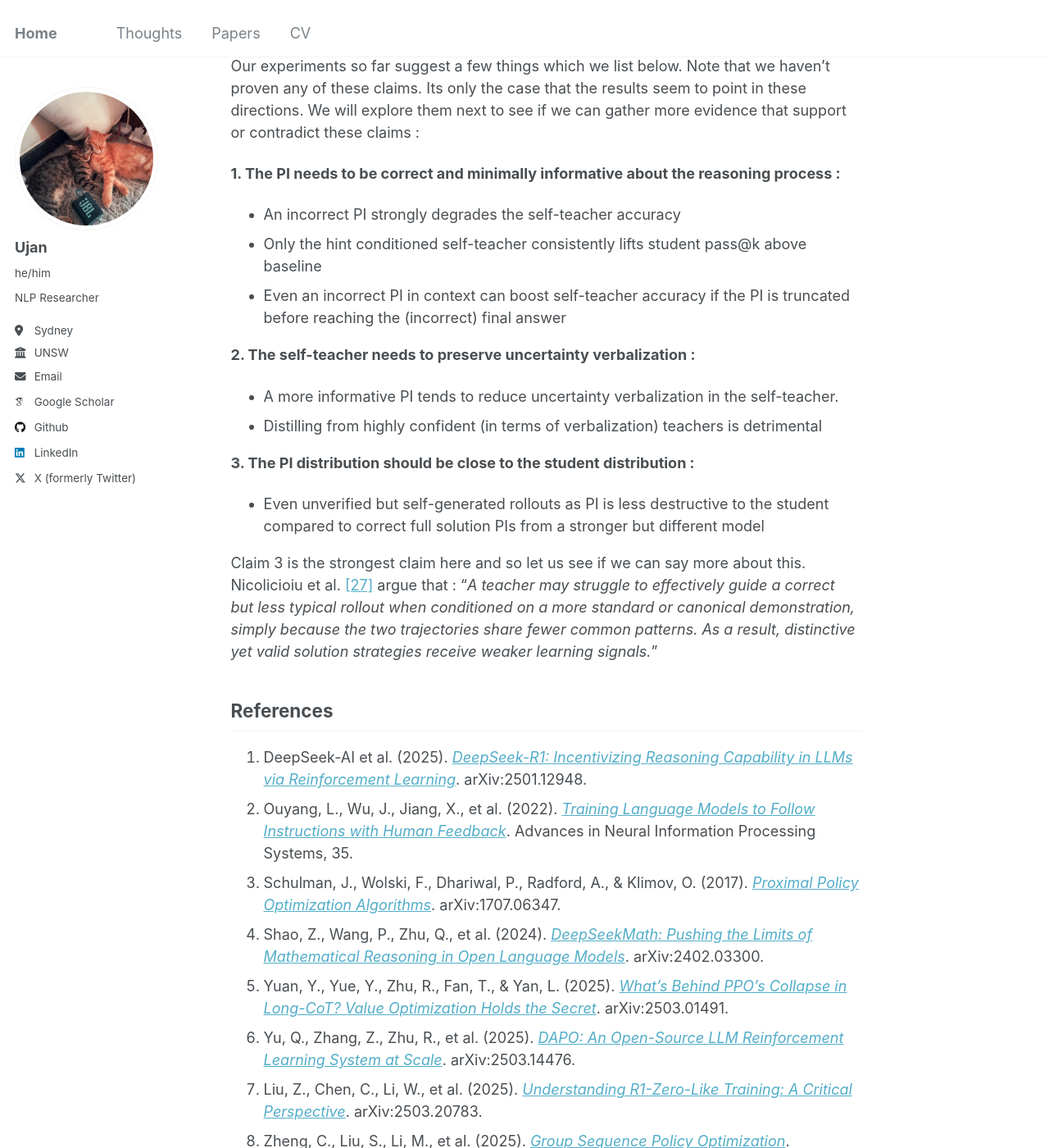
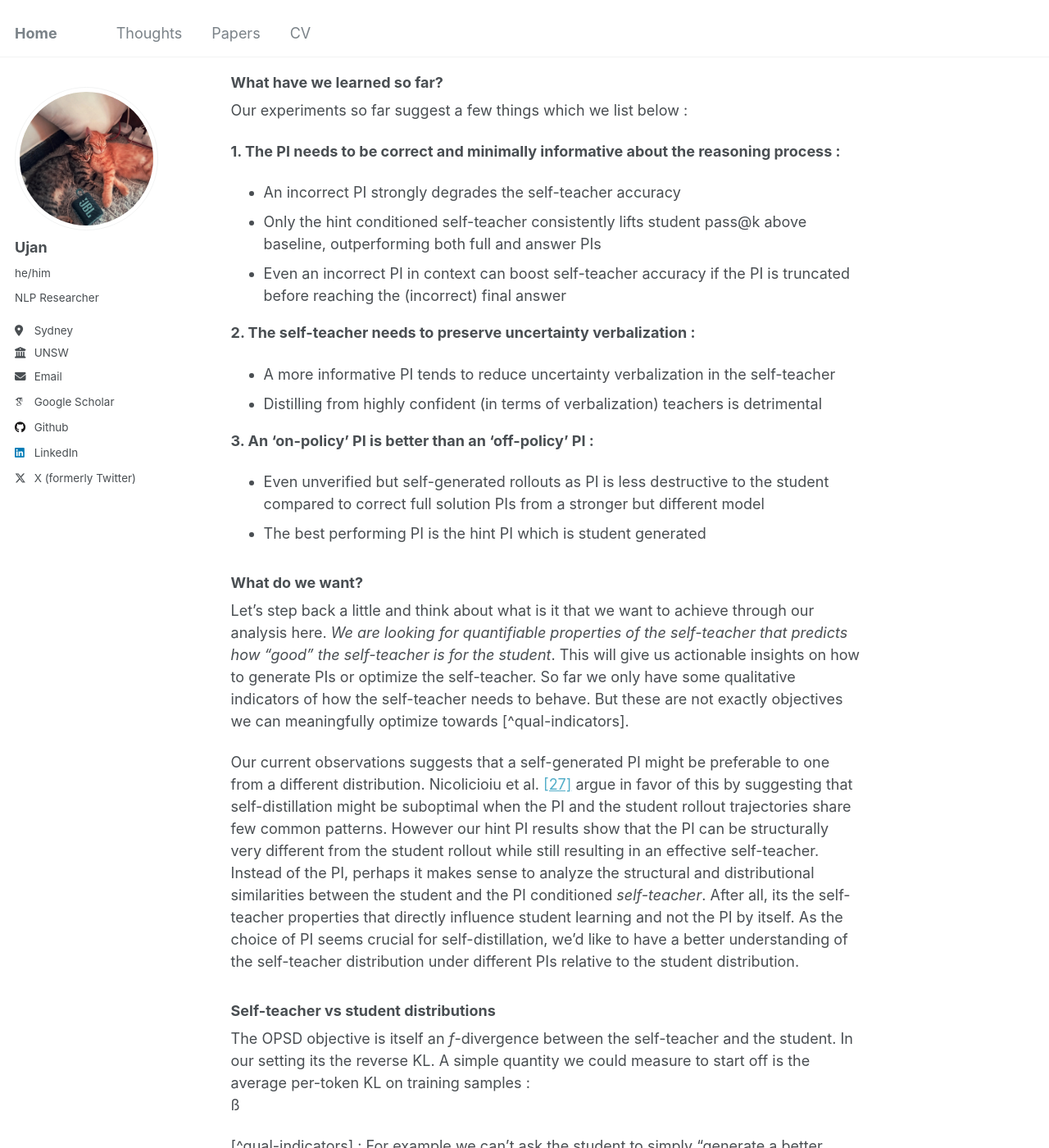
Before and after one commit to tatami-galaxy/tatami-galaxy.github.io, a Jekyll site: the page built from _posts/2026-07-01-self-distillation-post-1.md, in a window 1280 px wide and 1400 px high, scrolled down 9018 px. Shown: the whole window at 82% size. Built offline with Jekyll 4.4.1, drawn with Linux system fonts in a browser that asks for light colours; some web fonts are replaced; some of the changed text lies outside the part shown.

Commit message:
self distill blog

```diff
--- a/_posts/2026-07-01-self-distillation-post-1.md
+++ b/_posts/2026-07-01-self-distillation-post-1.md
@@ -109,7 +109,8 @@ What happens when we distill from these self-teachers? Does higher training set
   <figcaption style="width: 100%;" markdown="span"><strong>Figure 4.</strong> pass@1, pass@8 and pass@16 on AIME24 [[26]](#ref-26) for Qwen3-1.7B and Qwen3-4B after self-distillation on DeepMath with each choice of PI.</figcaption>
 </figure>
 
-[Figure 4](#fig-4) shows evaluation results after training on Deepmath for 200 steps and 8k token budget, with a frozen teacher and sampled-token distillation (see [TRL SDFTConfig](https://huggingface.co/docs/trl/v1.9.2/en/sdft_trainer#trl.experimental.sdft.SDFTConfig)). Its clear that higher self-teacher pass@k does not directly translate to higher student pass@k. Only hint PI consistently improves the model beyond its baseline accuracy on AIME24 [[26]](#ref-26); the rest generally degrade the model, often substantially.
+[Figure 4](#fig-4) shows evaluation results (best checkpoint) after training on Deepmath for 200 steps and 8k token budget, with a frozen teacher and sampled-token distillation (see [TRL SDFTConfig](https://huggingface.co/docs/trl/v1.9.2/en/sdft_trainer#trl.experimental.sdft.SDFTConfig)). Its clear that higher self-teacher pass@k does not directly translate to higher student pass@k. Only hint PI consistently improves the model beyond its baseline accuracy on AIME24 [[26]](#ref-26); the rest generally degrade the model, often substantially. This also matches our intution about distillation in general : A more accurate teacher is not necessarily a better teacher [cite :
+On the Efficacy of Knowledge Distillation"]
 
 The rollout PI again has an interesting behavior if we contrast it with the full PI. The full PI are correct (final answer) reasoning traces from the Deepmath dataset, produced by Deepseek-R1 [[1]](#ref-1). It is an older model but significantly larger and have higher pass@1 accuracies than both the Qwen models we are evaluating. In contrast, the rollout PI is often demonstrably wrong. The rollout PI conditioned self-teacher also has significantly lower pass@k than the full PI. However, the rollout PI conditioned self-teacher degrades the student *less* than the full PI. A plausible explanation for this could be that the full PI is perhaps distributionally quite different from the rollout PI, since it comes from a different model. We will investigate this but before that lets look at the relationship between self-teacher uncertainty verbalization and student accuracy :
 
@@ -124,25 +125,35 @@ The rollout PI again has an interesting behavior if we contrast it with the full
 
 ### What have we learned so far?
 
-Our experiments so far suggest a few things which we list below. Note that we haven't proven any of these claims. Its only the case that the results seem to point in these directions. We will explore them next to see if we can gather more evidence that support or contradict these claims :
+Our experiments so far suggest a few things which we list below :
 
 **1. The PI needs to be correct and minimally informative about the reasoning process :**
 
   - An incorrect PI strongly degrades the self-teacher accuracy
-  - Only the hint conditioned self-teacher consistently lifts student pass@k above baseline
+  - Only the hint conditioned self-teacher consistently lifts student pass@k above baseline, outperforming both full and answer PIs
   - Even an incorrect PI in context can boost self-teacher accuracy if the PI is truncated before reaching the (incorrect) final answer
 
 **2. The self-teacher needs to preserve uncertainty verbalization :**
-  - A more informative PI tends to reduce uncertainty verbalization in the self-teacher.
+
+  - A more informative PI tends to reduce uncertainty verbalization in the self-teacher
   - Distilling from highly confident (in terms of verbalization) teachers is detrimental
 
-**3. The PI distribution should be close to the student distribution :**
+**3. An 'on-policy' PI is better than an 'off-policy' PI :**
 
   - Even unverified but self-generated rollouts as PI is less destructive to the student compared to correct full solution PIs from a stronger but different model
-
-Claim 3 is the strongest claim here and so let us see if we can say more about this. Nicolicioiu et al. [[27]](#ref-27) argue that : "*A teacher may struggle to effectively guide a correct but less typical rollout when conditioned on a more standard or canonical demonstration, simply because the two trajectories share fewer common patterns. As a result, distinctive yet valid solution strategies receive weaker learning signals.*"
+  - The best performing PI is the hint PI which is student generated
 
 
+### What do we want?
+
+Let's step back a little and think about what is it that we want to achieve through our analysis here. *We are looking for quantifiable properties of the self-teacher that predicts how "good" the self-teacher is for the student*. This will give us actionable insights on how to generate PIs or optimize the self-teacher. So far we only have some qualitative indicators of how the self-teacher needs to behave. But these are not exactly objectives we can meaningfully optimize towards [^qual-indicators].
+
+Our current observations suggests that a self-generated PI might be preferable to one from a different distribution. Nicolicioiu et al. [[27]](#ref-27) argue in favor of this by suggesting that self-distillation might be suboptimal when the PI and the student rollout trajectories share few common patterns. However our hint PI results show that the PI can be structurally very different from the student rollout while still resulting in an effective self-teacher. Instead of the PI, perhaps it makes sense to analyze the structural and distributional similarities between the student and the PI conditioned *self-teacher*. After all, its the self-teacher properties that directly influence student learning and not the PI by itself. As the choice of PI seems crucial for self-distillation, we'd like to have a better understanding of the self-teacher distribution under different PIs relative to the student distribution.
+
+### Self-teacher vs student distributions
+
+The OPSD objective is itself an *f*-divergence between the self-teacher and the student. In our setting its the reverse KL. A simple quantity we could measure to start off is the average per-token KL on training samples :
+ß
 
 
 
@@ -154,6 +165,7 @@ Claim 3 is the strongest claim here and so let us see if we can say more about t
 
 [^useful]: By useful we only mean information that helps to reach the correct final answer. Here we don't measure or verify model reasoning.
 
+[^qual-indicators] : For example we can't ask the student to simply "generate a better hint". We also probably should not optimize the self-teacher to verbalize more uncertainty as this is a very hackable objective.
 
 
 
```
